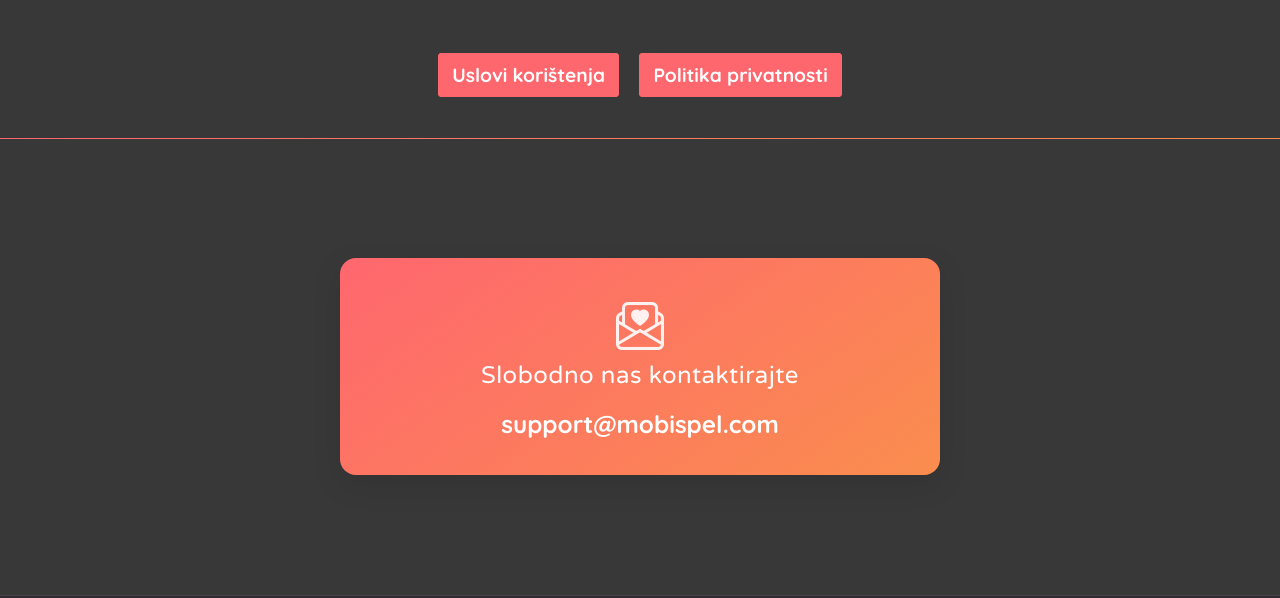
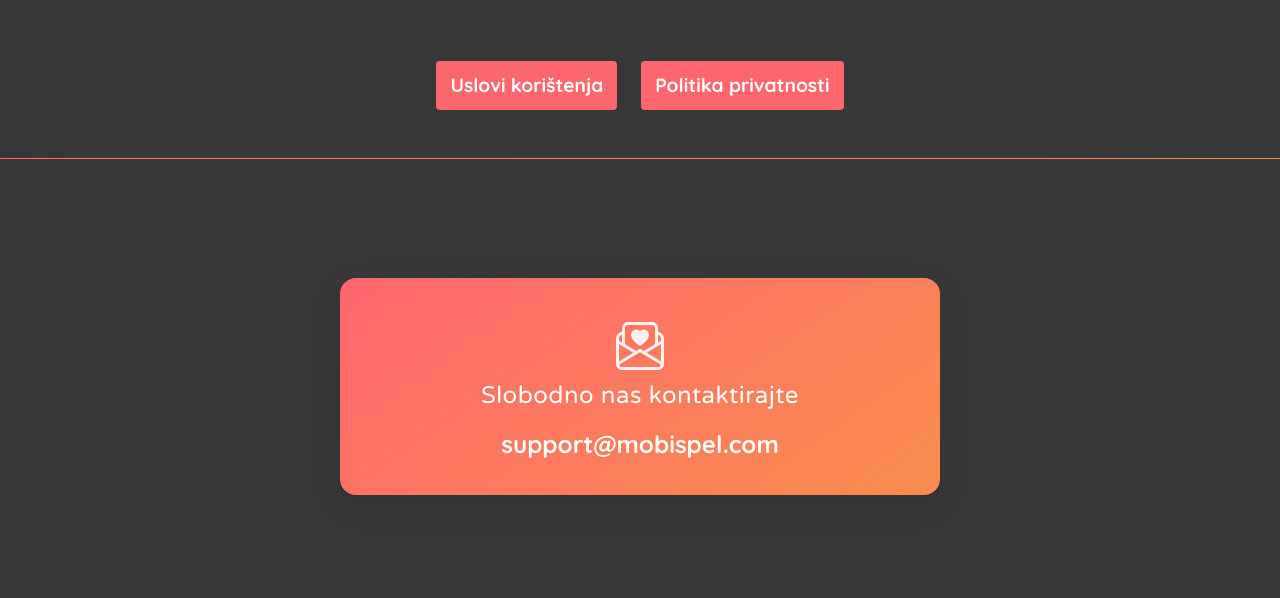
Before and after one commit to Concorder/MobiSpel, a website: page ba.html in a window 1280 px wide. Shown: the part 214-812 px from the top of the page. Drawn offline with nearby package versions, Linux system fonts and the light colour scheme; files whose address does not match are found by name; a web font is replaced by a local one.

Commit message:
buttons alighed

```diff
--- a/ba.html
+++ b/ba.html
@@ -52,8 +52,10 @@
             <!-- <a href="https://main.playme-games.com/c/index?cc=BA&project=1328&camp=20268&access=13579" class="btn btn-primary btn-lg mt-4" data-translate="subscribe">Registracija</a> -->
         </div>
         <div class="container text-center mt-4">
-            <a href="./ba/terms.html" class="mx-2" data-translate="terms">Uslovi korištenja</a>
-            <a href="./ba/policy.html" class="mx-2" data-translate="privacy">Politika privatnosti</a>
+            <div class="signup-links">
+                <a href="./ba/terms.html" class="mx-2" data-translate="terms">Uslovi korištenja</a>
+                <a href="./ba/policy.html" class="mx-2" data-translate="privacy">Politika privatnosti</a>
+            </div>
         </div>
     </section>
 
--- a/css/style.css
+++ b/css/style.css
@@ -401,6 +401,25 @@
     border-radius: 4px;
 }
 
+.signup-section .signup-links {
+    display: flex;
+    flex-direction: column;
+    align-items: center;
+    gap: 1rem;
+    justify-content: center;
+}
+
+.signup-section .signup-links a {
+    display: inline-block;
+    white-space: nowrap;
+}
+
+@media (min-width: 576px) {
+    .signup-section .signup-links {
+        flex-direction: row;
+        gap: 0.5rem;
+    }
+}
 
 .signup-section a:hover {
     background: var(--accent);
```
